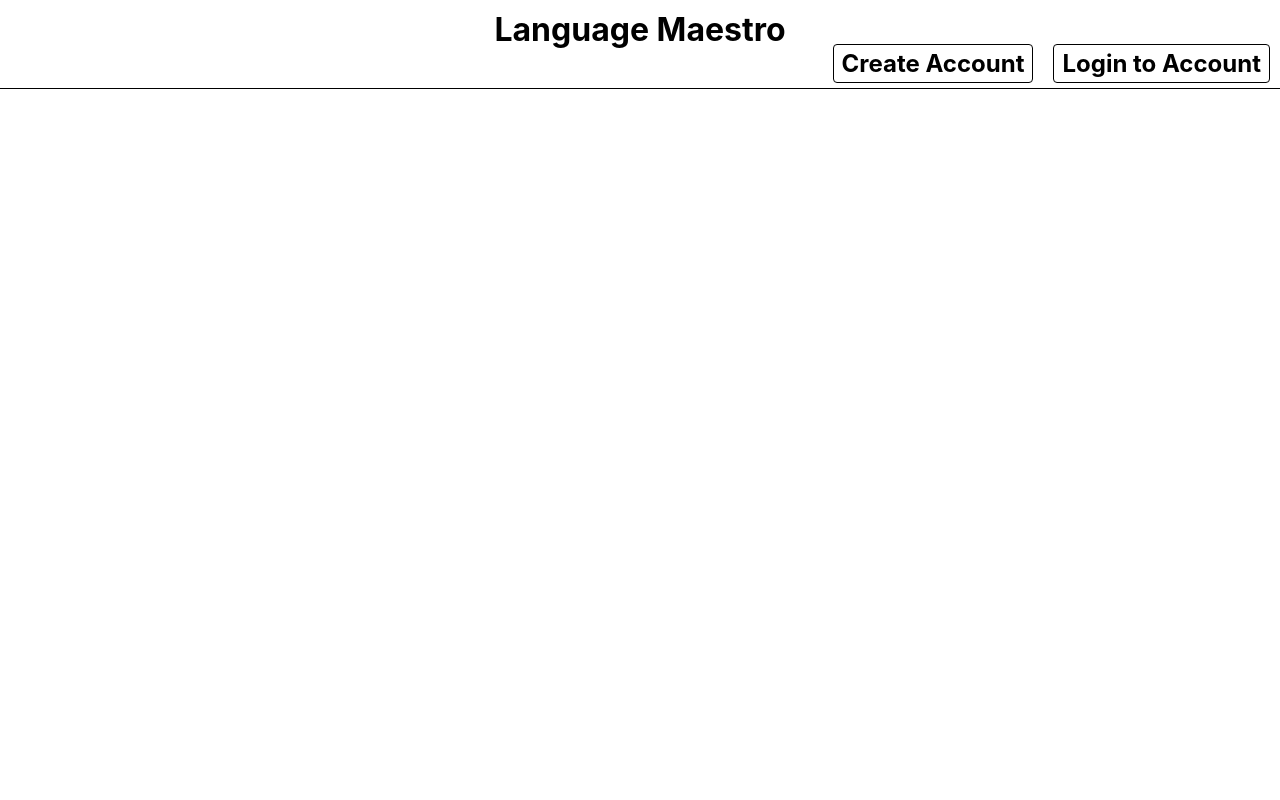
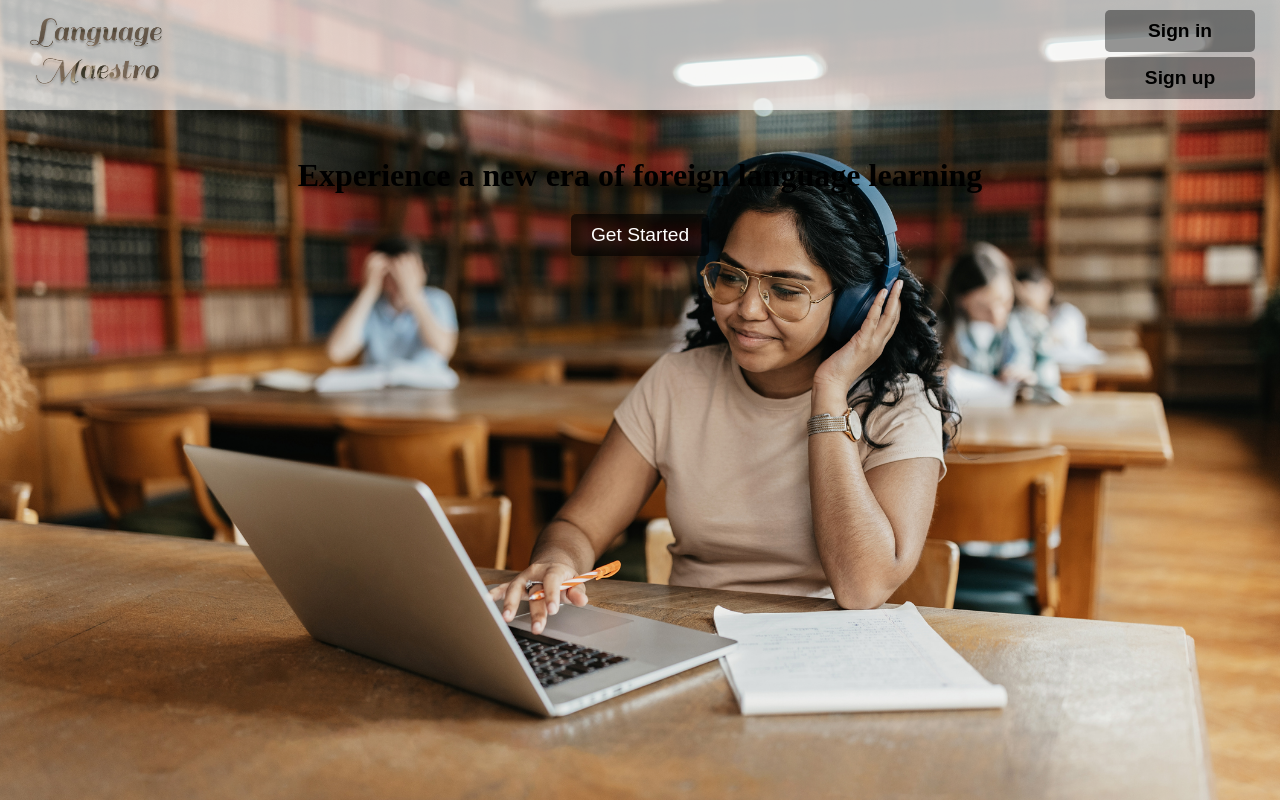
Before and after one commit to musicApprentice/PerfectPronounce, a React (Create React App) app: page / in a window 1280 px wide. Built offline with nearby package versions, Linux system fonts and the light colour scheme.

Commit message:
main page updates

```diff
--- a/src/App.css
+++ b/src/App.css
@@ -1,48 +1,119 @@
-.App {
+body, html {
+  height: 100%;
+  margin: 0;
+  font-family: 'Arial', sans-serif;
+  display: flex;
+  justify-content: center;
+  align-items: center;
+  overflow: hidden;
+}
+
+.background-container {
+  position: absolute;
+  top: 0;
+  left: 0;
+  width: 100%;
+  height: 100%;
+  background-image: url('/src/imgs/background.jpg');
+  background-size: cover;
+  background-position: center;
+  background-repeat: no-repeat;
+  z-index: -1;
+}
+
+.overlay {
+  position: absolute;
+  top: 0;
+  left: 0;
+  height: 100%;
+  width: 100%;
+  background-color: rgba(255, 255, 255, 0);
+  display: flex;
+  flex-direction: column;
+  justify-content: flex-start; /* Align items to the top */
   text-align: center;
+  z-index: 1; /* Ensure the overlay is above the background */
 }
 
 
-nav {
-  display: grid;
-  grid-template-columns: 1fr auto;
-  align-items: center;
-  background-color: #ffffff;
+.header {
+  width: 100%;
+  height: 110px;
   padding: 10px;
-  border-bottom: 1px solid #000000;
+  background-color: rgba(255, 255, 255, 0.7);
+  display: flex;
+  justify-content: space-between;
+  align-items: flex-start;
+  box-sizing: border-box;
 }
 
-nav h1 {
-  grid-column: 1 / -1;
-  justify-self: center;
-  margin: 0;
-  font-size: 2em;
-}
-
-nav ul {
-  list-style: none;
-  display: flex;
-  gap: 20px;
-  padding: 0;
-  margin: 0;
-  grid-column: 2;
-}
-
-nav ul h2 {
+.header h1 {
+  font-family: 'Brush Script MT', cursive;
+  font-size: 2.5em;
   margin: 0;
 }
 
-nav ul h2 a {
-  text-decoration: none;
-  color: #000000;
-  background-color: transparent;
-  padding: 4px 8px;
-  border: 1px solid #000000;
-  border-radius: 4px;
-  transition: background-color 0.3s, color 0.3s;
+.logo {
+  height: 70px; /* Adjust the height to fit your design */
+  margin: 0 0 0 10px; /* Remove any default margin */
+  padding: 8px; /* Remove any default padding */
+  vertical-align: top; /* Align logo to the top */
 }
 
-nav ul h2 a:hover {
-  background-color: #000000;
-  color: #ffffff;
+.auth-buttons {
+  display: flex;
+  flex-direction: column; /* Stack buttons vertically */
+  align-items: center; /* Center buttons horizontally */
+  margin-right: 15px;
 }
+
+.auth-buttons button {
+  width: 150px;
+  margin-top: 5px;
+  padding: 10px 0;
+  font-size: 1.2em;
+  background-color: rgba(0, 0, 0, 0.4);
+  color: rgb(0, 0, 0);
+  border: none;
+  border-radius: 5px;
+  cursor: pointer;
+  font-family:Arial, Helvetica, sans-serif;
+  font-weight: bold;
+}
+
+.auth-buttons button:first-child {
+  margin-top: 0; /* Remove top margin for the first button */
+}
+
+.auth-buttons button:hover {
+  background-color: rgba(0, 0, 0, 0.5);
+}
+
+.content {
+  width: 100%;
+  display: flex;
+  flex-direction: column;
+  justify-content: center;
+  align-items: center;
+  margin-top: 20px; /* Add some margin to separate from the header */
+}
+
+.content h2 {
+  font-size: 2em;
+  margin-bottom: 20px;
+  font-family: 'Brush Script MT', cursive;
+}
+
+.get-started {
+  padding: 10px 20px;
+  font-size: 1.2em;
+  background-color: rgba(0, 0, 0, 0.6);
+  color: white;
+  border: none;
+  border-radius: 5px;
+  cursor: pointer;
+}
+
+.get-started:hover {
+  background-color: rgba(0, 0, 0, 0.8);
+}
--- a/src/App.js
+++ b/src/App.js
@@ -1,5 +1,6 @@
 import React from "react";
 import './App.css';
+import logoSrc from './imgs/Language_Maestro.png'
 import UserList from "./components/universal/userList/UserList";
 import CreateUser from "./components/universal/createAccount/createUser";
 import Login from "./components/universal/login/login";
@@ -7,25 +8,42 @@ import AdminLayout from "./components/admin/adminLayout";
 import StudentLayout from "./components/student/studentLayout";
 import TeacherLayout from "./components/teacher/teacherLayout";
 
-import { BrowserRouter as Router, Route, Routes, Link } from 'react-router-dom';
+import { BrowserRouter as Router, Route, Routes, useNavigate } from 'react-router-dom';
+
+function AuthButton() {
+  const navigate = useNavigate();
+
+  const handleSignIn = () => {
+    navigate('/login');
+  };
+
+  const handleSignUp = () => {
+    navigate('/createAccount');
+  };
+
+  return (
+    <>
+      <button onClick={handleSignIn}>Sign in</button>
+      <button onClick={handleSignUp}>Sign up</button>
+    </>
+  );
+}
 
 function App() {
   return (
     <Router>
-      <div className="App">
-
-        <nav>
-        <h1> Language Maestro</h1>
-
-          <ul>
-            <h2>
-              <Link to="/createAccount">Create Account</Link>
-            </h2>
-            <h2>
-              <Link to="/login">Login to Account</Link>
-            </h2>
-          </ul>
-        </nav>
+      <div class="background-container"></div>
+      <div class="overlay">
+        <div class="header">
+            <h1><img src = {logoSrc} className="logo" alt="logo"></img></h1>
+            <div className="auth-buttons">
+              <AuthButton />
+            </div>
+        </div>
+        <div class="content">
+            <h2>Experience a new era of foreign language learning</h2>
+            <button class="get-started" onclick="getStarted()">Get Started</button>
+        </div>
 
         <Routes>
           <Route path="/createAccount" element={<CreateUser />} />
```
Also changed, not shown: src/components/universal/login/login.css (added), src/imgs/Language_Maestro.png (added), src/imgs/background.jpg (added).
